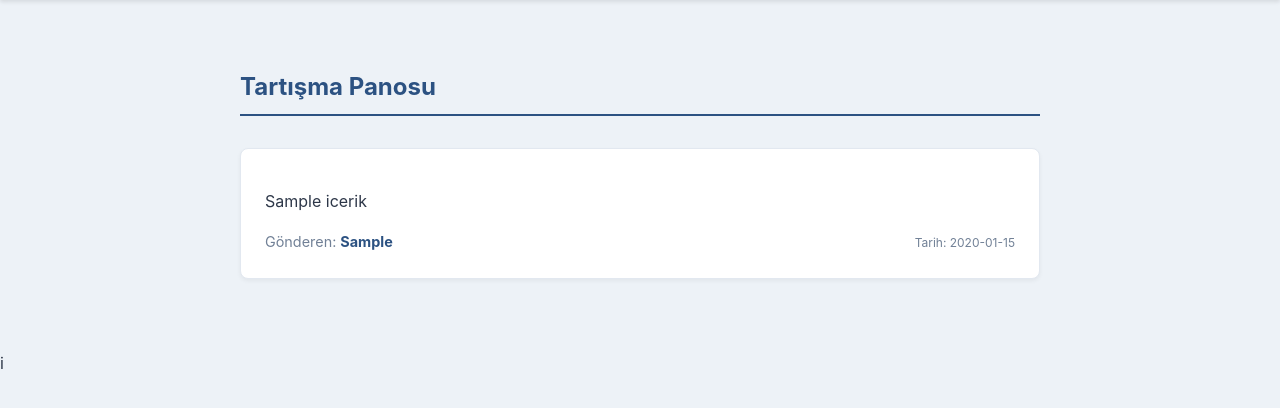
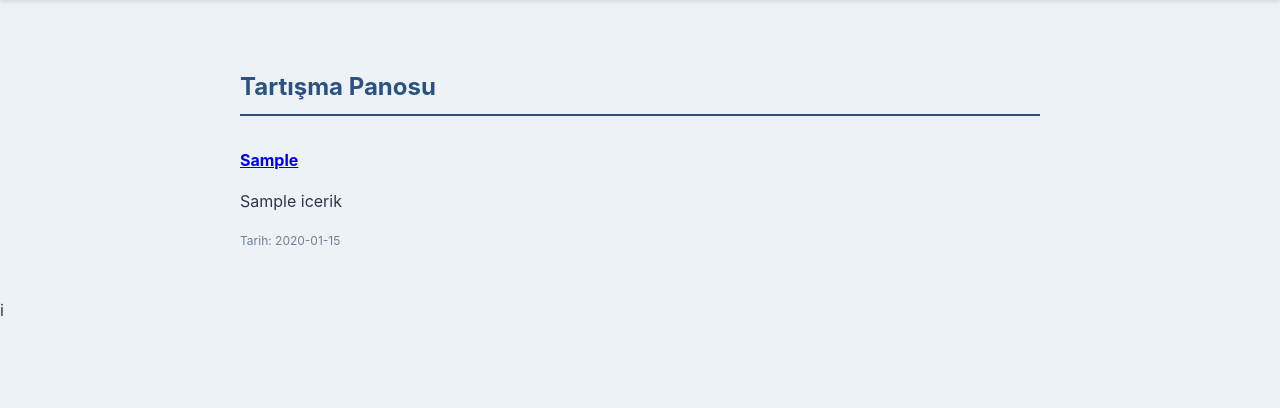
Before and after one commit to AYEXdws/yeniden-basla, a Flask app: page / in a window 1280 px wide. Shown: the part 58-466 px from the top of the page. Run offline with Flask 3, Linux system fonts and the light colour scheme; a database or web service that is not in the repository returns one stand-in record (values such as "Sample title"); some libraries are stand-ins or nearby versions.

Commit message:
Update index.html

```diff
--- a/templates/index.html
+++ b/templates/index.html
@@ -16,18 +16,19 @@
 
        <div class="message-list">
     {% for mesaj in mesajlar %}
-                <div class="message">
+        <div class="message-container">
+            <div class="message-author-info">
+                <div class="author-avatar-placeholder"></div>
+                <a class="author-username" href="{{ url_for('profil', kullanici_adi=mesaj.kullanici_adi) }}">
+                    <strong>{{ mesaj.kullanici_adi }}</strong>
+                </a>
+            </div>
+            <div class="message-content-wrapper">
                 <p class="message-content">{{ mesaj['icerik'] }}</p>
                 <div class="message-meta">
-    <span>Gönderen:
-        <a href="{{ url_for('profil', kullanici_adi=mesaj.kullanici_adi) }}">
-            <strong>{{ mesaj.kullanici_adi }}</strong>
-        </a>
-    </span>
-    <div class="message-actions">
                     <small>Tarih: {{ mesaj.olusturma_tarihi.strftime('%d-%m-%Y %H:%M') }}</small>
                     {% if session.username == mesaj.kullanici_adi %}
-            <form action="{{ url_for('mesaj_sil', mesaj_id=mesaj.id) }}" method="post" style="display: inline;">
+                        <form action="{{ url_for('mesaj_sil', mesaj_id=mesaj.id) }}" method="post" onsubmit="return confirm('Bu mesajı silmek istediğinizden emin misiniz?');">
                             <button type="submit" class="delete-btn">Sil</button>
                         </form>
                     {% endif %}
@@ -38,5 +39,6 @@
         <p>Henüz hiç mesaj yok. İlk mesajı sen gönder!</p>
     {% endfor %}
 </div>
+
     </div>
 {% endblock %}
```
Lines whose indentation alone changed are shown as unchanged.
